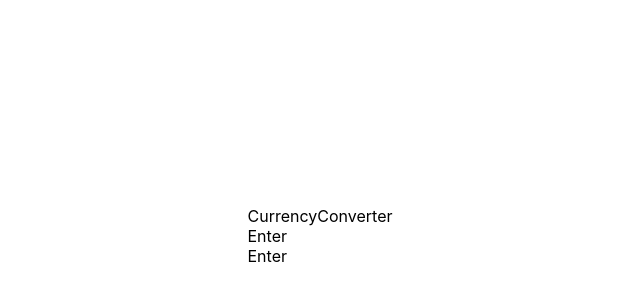
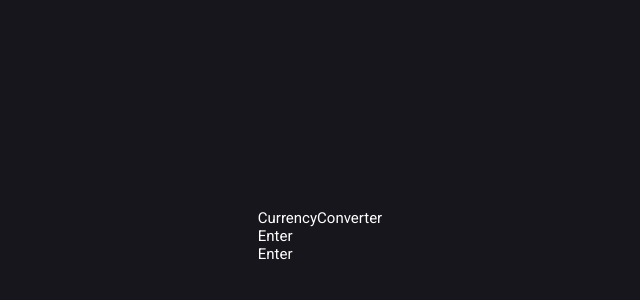
Before and after one commit to maxcore25/next-crypto-dashboard-draft, a Next.js app: page / in a window 1280 px wide. Shown: the part 164-464 px from the top of the page, without its empty margins (320-960 px from the left). Built offline with nearby package versions, Linux system fonts and the light colour scheme.

Commit message:
Global Styles Added

```diff
--- a/styles/globals.scss
+++ b/styles/globals.scss
@@ -1,16 +1,71 @@
-html,
-body {
+@import url('https://fonts.googleapis.com/css2?family=Montserrat&family=Poppins&family=Roboto&family=Ubuntu&display=swap');
+
+*,
+*::before,
+*::after {
+  box-sizing: border-box;
+  margin: 0;
   padding: 0;
-  margin: 0;
-  font-family: -apple-system, BlinkMacSystemFont, Segoe UI, Roboto, Oxygen,
-    Ubuntu, Cantarell, Fira Sans, Droid Sans, Helvetica Neue, sans-serif;
 }
 
-a {
-  color: inherit;
-  text-decoration: none;
+/* ===== Root Variables ===== */
+:root {
+  --grid-column-amount: 4;
+  --border-radius-1: 12px;
+  --accent-clr: #2f8af5;
+  --text-clr: #fff;
+  --bg-lvl-1-clr: #16161c;
+  --primary-font: 'Roboto', sans-serif;
+  scroll-behavior: smooth;
 }
 
-* {
-  box-sizing: border-box;
+/* ===== Body Styles ===== */
+body {
+  color: var(--text-clr);
+  background-color: var(--bg-lvl-1-clr);
+  // line-height: 1.5;
+  font-family: var(--primary-font);
+  -webkit-font-smoothing: antialiased;
+  font-size: clamp(13px, 10px + 1vmin, 15px);
 }
+
+/* ===== Selection ===== */
+::selection {
+  background: var(--accent-clr);
+  color: #fff;
+}
+
+/* ===== Scrollbar ===== */
+::-webkit-scrollbar {
+  width: 8px;
+  height: 9px;
+  background: none;
+}
+::-webkit-scrollbar-thumb {
+  background: var(--gray-30-clr);
+  border-radius: 6px;
+}
+
+/* ===== Small Common Styles ===== */
+a {
+  text-decoration: none;
+  color: currentColor;
+}
+ul {
+  list-style: none;
+}
+button {
+  font-family: var(--primary-font);
+  background: none;
+  outline: none;
+  border: none;
+  cursor: pointer;
+}
+input {
+  color: var(--text-clr);
+  outline: none;
+
+  &::placeholder {
+    color: var(--bg-lvl-1-clr);
+  }
+}
```
